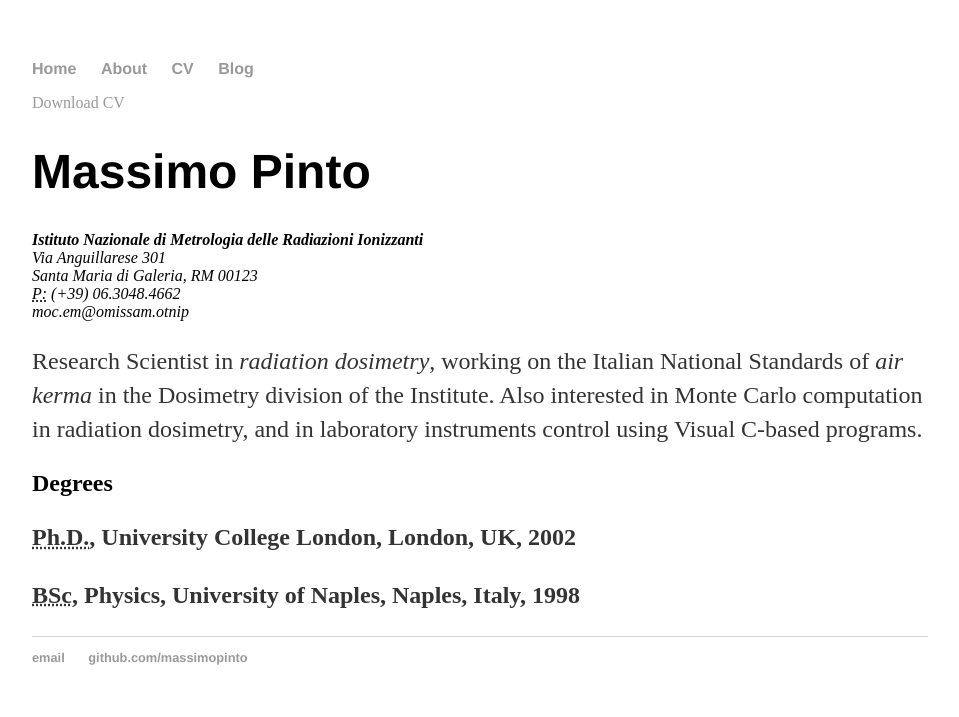
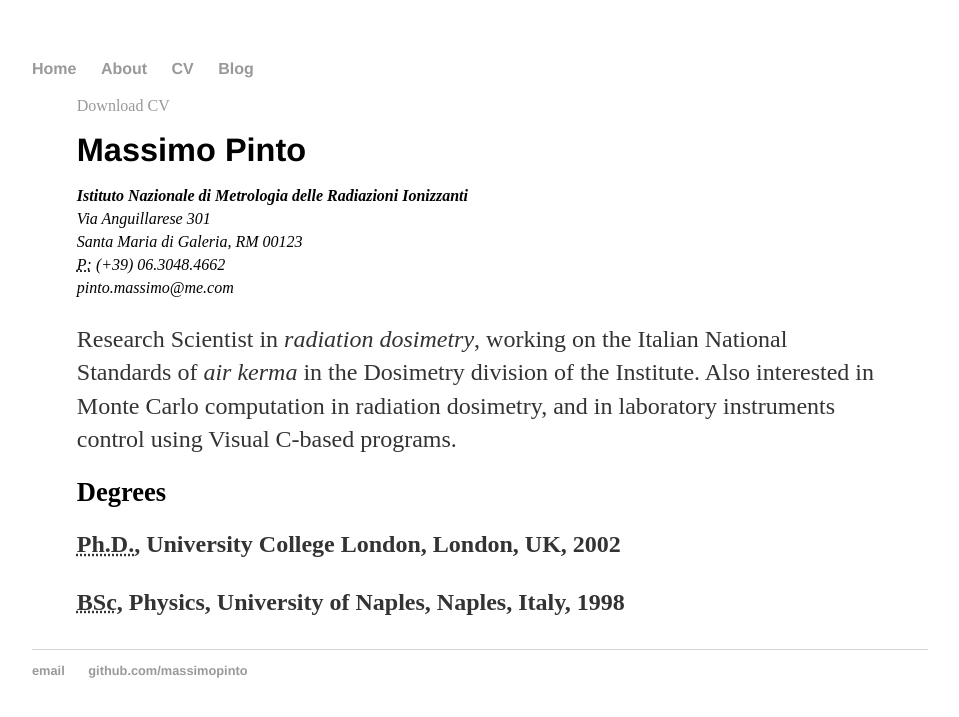
Before and after one commit to massimopinto/massimopinto.github.io, a Jekyll site: the page built from cv/index.html, in a window 1280 px wide. Shown: the top 717 px of the page, without its empty margins (160-1119 px from the left). Built offline with Jekyll 4.4.1, drawn with Linux system fonts in a browser that asks for light colours.

Commit message:
Update main.css
Added a CV-specific style as seen on Jon McGlone CV page.

```diff
--- a/css/main.css
+++ b/css/main.css
@@ -41,3 +41,50 @@
 ul.posts li {
     list-style: none;
 }
+
+/* CV */
+.cv {line-height: 23px; width: 90%; margin: 0 auto;}
+.cv li { line-height: 23px; }
+.cv h2 { font-size: 26.5px; }
+.cv h1 { font-size: 32.5px; }
+
+.notes, .contact, .about, .cv, .error, .swatches { margin-bottom: 30px; }
+
+/* E-Mail */
+.obfuscate { unicode-bidi: bidi-override; direction: rtl; }
+
+/* Contact */
+iframe {font-family: 'Merriweather', Georgia, Times; font-size: 16px;}
+
+/* About */
+.about ul.list-unstyled li { line-height: 30px; text-indent: -30px; margin-left: 30px;}
+
+/* Code */
+pre.prettyprint { padding: 10px !important; margin: 40px; font-size: 12px;}
+
+.step { border-radius: 50%;
+	-moz-border-radius: 50%;
+	-webkit-border-radius: 50%;
+	width: 35px;
+	height: 35px;
+	background: #4679BD;
+	color: #FFF;
+	float: left;
+	text-align: center;
+	font-size: 24px;
+	padding-top: 5.5px;
+	margin: 5px 15px 0px 0px;
+	font-family: 'Montserrat', Helvetica, sans-serif; }
+
+/* Swatches */
+.swatch-log h2.date { margin-bottom: 30px; }
+.swatch-log { margin: 30px auto 70px; height: 140px; }
+ul.swatch { list-style: none; margin: 0 auto; padding: 0; height: 50px; }
+ul.swatch li { text-transform: uppercase; display: inline; float: left; height: 80px; width: 75px; text-indent: -9999px; font-size: 14px; text-align: center; font-family: 'Montserrat', Helvetica, sans-serif; background-image: url(/img/glass.png); background-repeat: repeat-x; background-position: 0 50%;}
+ul.swatch li:hover { height: 75px; width: 75px; vertical-align: middle; text-indent: 0; }
+/*
+ul.swatch li:last-child { webkit-border-top-right-radius: 9px; -webkit-border-bottom-right-radius: 9px; -moz-border-radius-topright: 9px; -moz-border-radius-bottomright: 9px; border-top-right-radius: 9px; border-bottom-right-radius: 9px; }
+ul.swatch li:first-child { webkit-border-top-left-radius: 9px; -webkit-border-bottom-left-radius: 9px; -moz-border-radius-topleft: 9px; -moz-border-radius-bottomleft: 9px; border-top-left-radius: 9px; border-bottom-left-radius: 9px; }
+*/
+.swatch-log p { font-size: 14px; clear: left; margin-top: 10px; font-family: 'Montserrat', Helvetica, sans-serif; text-transform: uppercase; }
+.clear { clear: both; height: 20px; }
```
